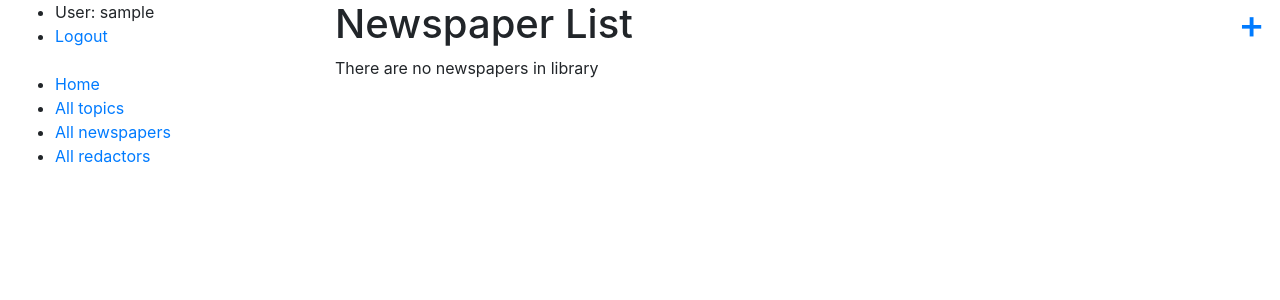
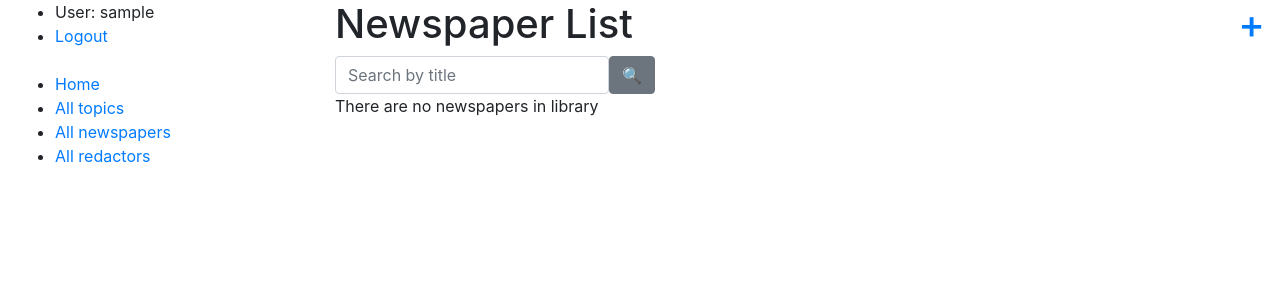
Before and after one commit to IhorPokr/Newspaper-Agency, a Django app: page /agency/newspapers/ in a window 1280 px wide. Shown: the top 300 px of the page. Run offline with Django 4.2, Linux system fonts and the light colour scheme; the visitor is signed in with stand-in values (Sample User, id 1); data that the repository does not hold is empty; some libraries are stand-ins or nearby versions.

Commit message:
Added search button to newspaper_list.html

```diff
--- a/templates/agency/newspaper_list.html
+++ b/templates/agency/newspaper_list.html
@@ -1,10 +1,16 @@
 {% extends "base.html" %}
+{% load crispy_forms_filters %}
 
 {% block content %}
   <h1>
     Newspaper List
     <a style="float: right" href="{% url 'agency:newspaper-list-create' %}">+</a>
   </h1>
+
+  <form action="" method="get" class="form-inline">
+    {{ search_form|crispy }}
+    <input type="submit" class="btn btn-secondary" value="🔍">
+  </form>
 
   {% if newspaper_list %}
       <ul>
```
